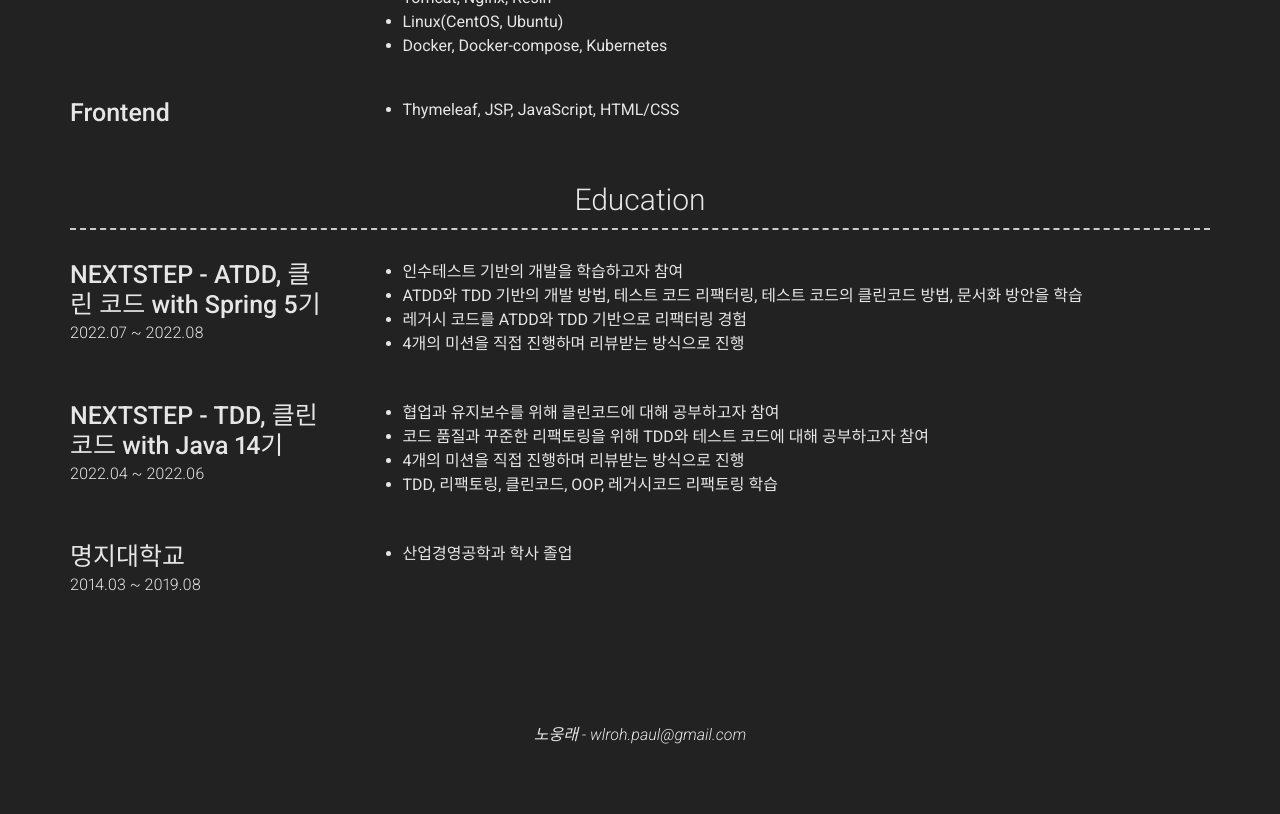
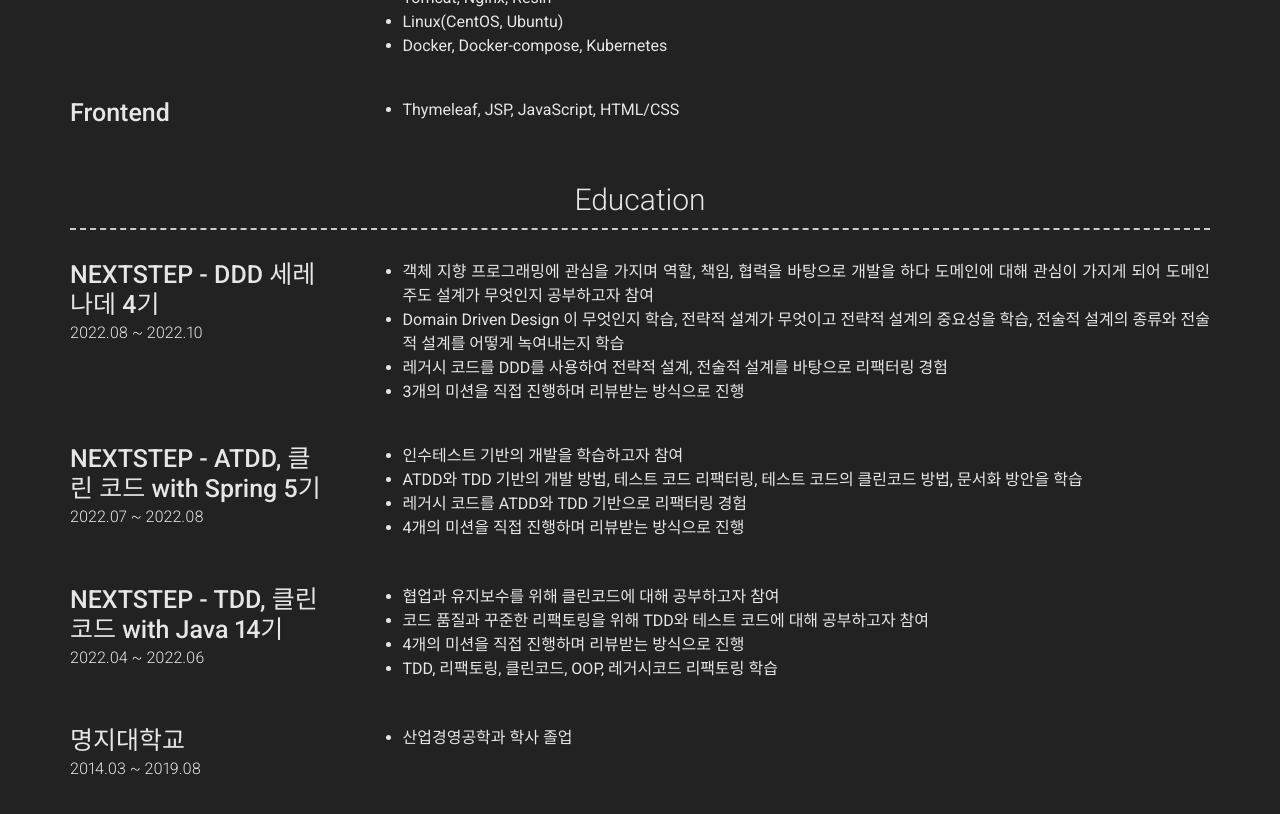
Before and after one commit to wlroh/wlroh.github.io, a Jekyll site: the page built from resume.md, in a window 1280 px wide and 900 px high, scrolled down 4351 px. Shown: the top 814 px of the window. Built offline with Jekyll 4.4.1, drawn with Linux system fonts in a browser that asks for light colours; nearby versions of some CDN libraries; before the commit the page ends 5106 px from its top, so only the background shows below that.

Commit message:
docs: education 내용 추가

```diff
--- a/_data/resume/education.yml
+++ b/_data/resume/education.yml
@@ -1,6 +1,15 @@
 - title: Education
   layout: list
   content:
+    - layout: left
+      left_area_vertical_align: top
+      title: NEXTSTEP - DDD 세레나데 4기
+      caption: 2022.08 ~ 2022.10
+      description: |
+        * 객체 지향 프로그래밍에 관심을 가지며 역할, 책임, 협력을 바탕으로 개발을 하다 도메인에 대해 관심이 가지게 되어 도메인 주도 설계가 무엇인지 공부하고자 참여
+        * Domain Driven Design 이 무엇인지 학습, 전략적 설계가 무엇이고 전략적 설계의 중요성을 학습, 전술적 설계의 종류와 전술적 설계를 어떻게 녹여내는지 학습
+        * 레거시 코드를 DDD를 사용하여 전략적 설계, 전술적 설계를 바탕으로 리팩터링 경험
+        * 3개의 미션을 직접 진행하며 리뷰받는 방식으로 진행
     - layout: left
       left_area_vertical_align: top
       title: NEXTSTEP - ATDD, 클린 코드 with Spring 5기
```
